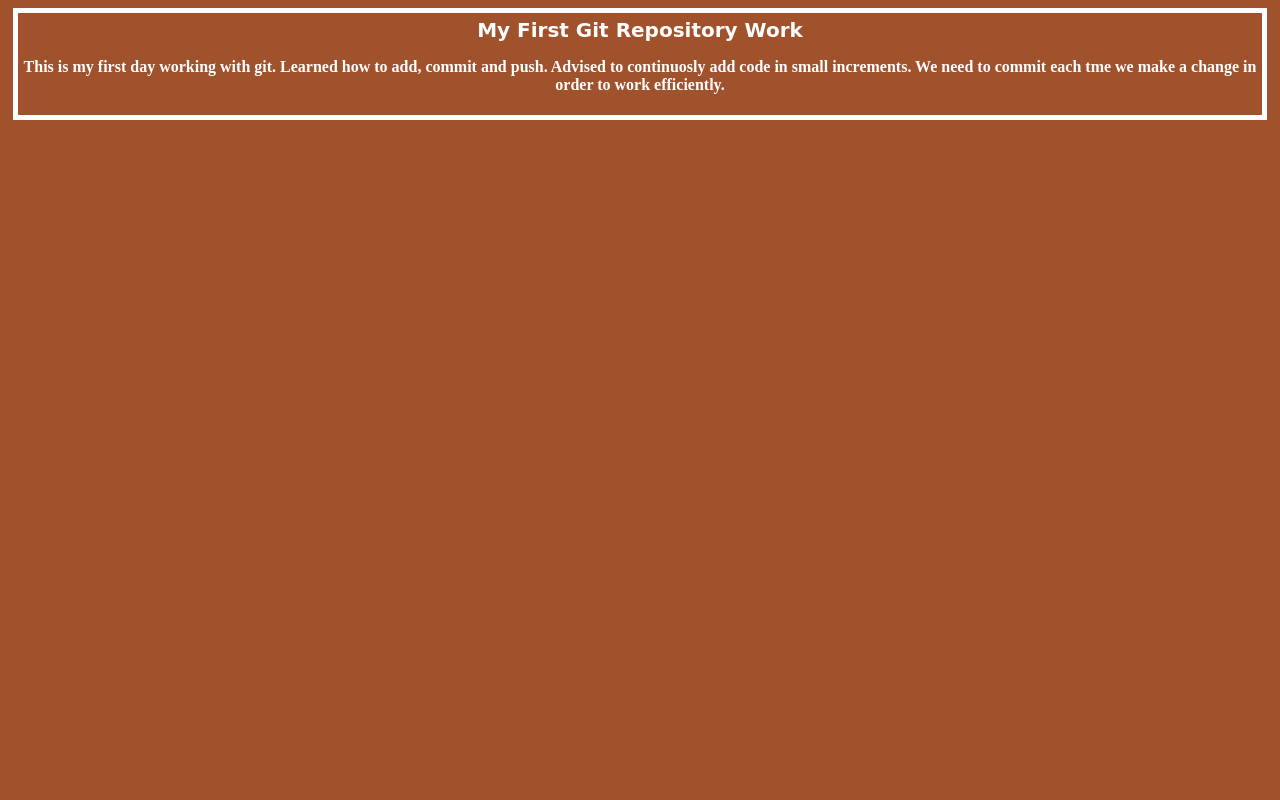
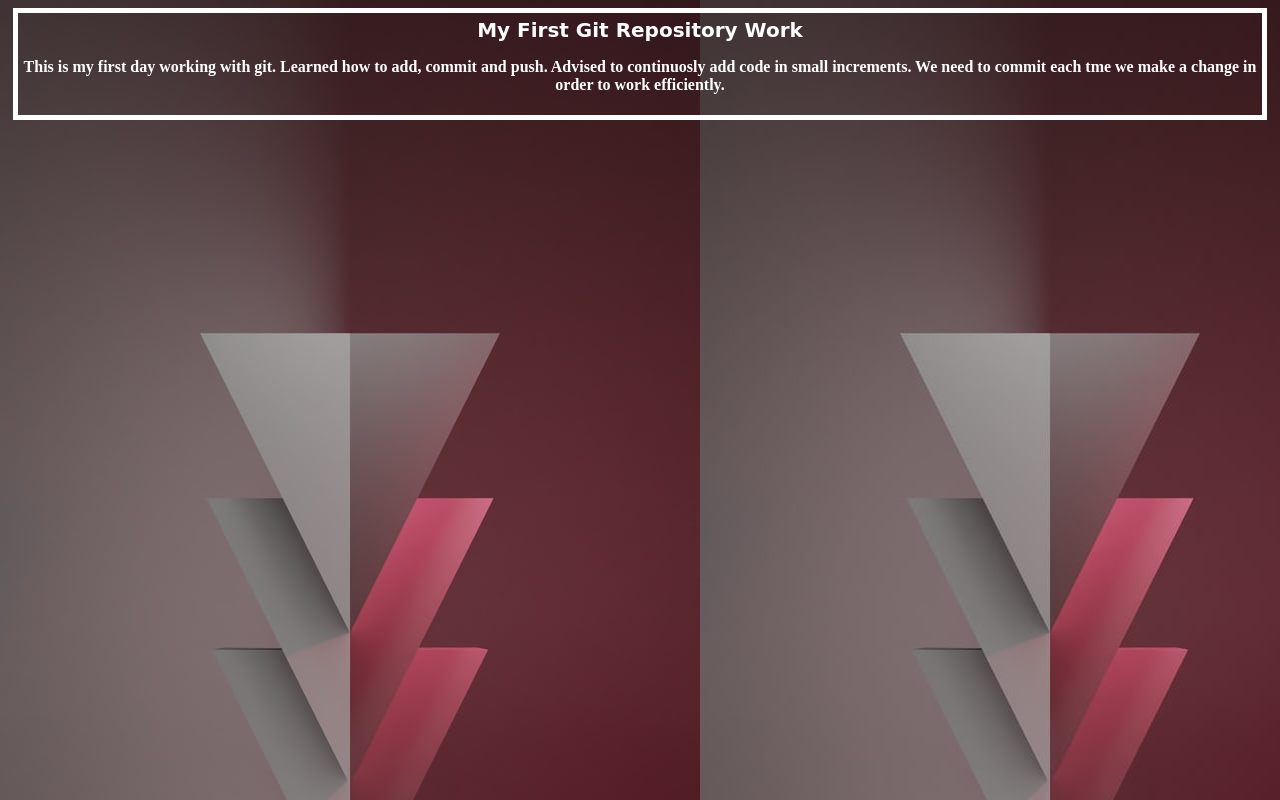
Before and after one commit to ranayesmeen/my-first-repo, a plain HTML site: page index.html in a window 1280 px wide. Drawn offline with Linux system fonts and the light colour scheme.

Commit message:
image added

```diff
--- a/New Folder/style.css
+++ b/New Folder/style.css
@@ -17,5 +17,6 @@ p{
     font-weight:bold;
 }
 body{
+    background-image: url(images/b.jpg);
     background-color:sienna;
 }
```
Also changed, not shown: New Folder/images/a.jpg (added), New Folder/images/b.jpg (added), New Folder/images/c.jpg (added), New Folder/images/d.jpg (added), New Folder/images/e.jpg (added), a.jpg (renamed from dylan-calluy-YkQwqz4-WuA-unsplash.jpg), b.jpg (renamed from photo-1640113934692-2396f15f1d9a.jpg), c.jpg (renamed from photo-1640192030387-2dfb338f1320.jpg), d.jpg (renamed from photo-1640678784170-4ad923f006e3.jpg), e.jpg (renamed from photo-1640778515138-4011d19ce44e.jpg).
